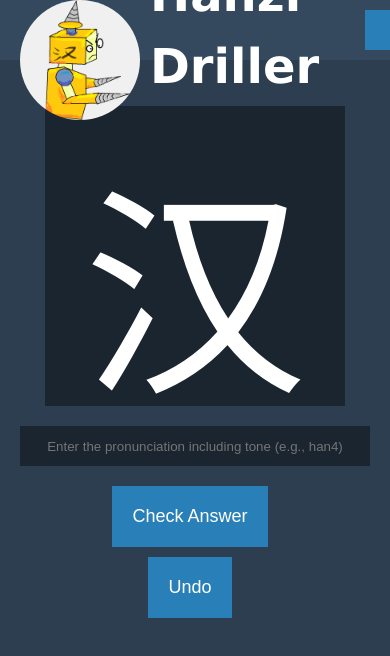
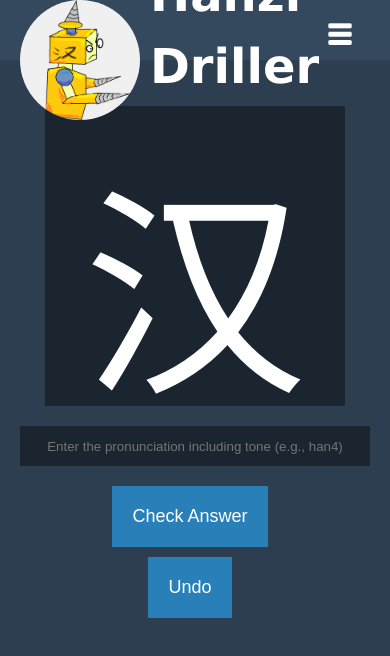
Before and after one commit to taiarima/hanzi-driller-js, a plain HTML site: page index.html in a window 390 px wide. Drawn offline with Linux system fonts and the light colour scheme.

Commit message:
Fixed nav dropdown button.

```diff
--- a/index.html
+++ b/index.html
@@ -16,15 +16,6 @@
       <div class="title">
         <h1>Hanzi Driller</h1>
       </div>
-      <!-- My original code here: -->
-      <!-- <div class="nav-links">
-        <a class="choose-list-link" href="#">Choose Study List</a>
-        <a class="settings-link" href="#">Settings</a>
-        <a class="about-link" href="#">About</a>
-        <a class="help-link" href="#">Help</a>
-      </div> -->
-
-      <!-- Testing out new code below -->
       <div class="nav-links">
         <a class="choose-list-link" href="#">Choose Study List</a>
         <a class="settings-link" href="#">Settings</a>
@@ -32,9 +23,7 @@
         <a class="help-link" href="#">Help</a>
       </div>
       <button class="menu-toggle" tabindex="0">
-        <span class="bar"></span>
-        <span class="bar"></span>
-        <span class="bar"></span>
+        <img class="hamburger-button" src="hamburgerButtonImg.png" />
       </button>
       <div class="dropdown">
         <a class="dropdown-item" href="#">Choose Study List</a>
--- a/script.js
+++ b/script.js
@@ -13,8 +13,8 @@ const answerText = document.querySelector(".answer-text");
 const checkAnsBtn = document.querySelector(".check-ans-btn");
 const undoBtn = document.querySelector(".undo-btn");
 
-// // Handling of Excel file with SheetJS
-// // Load the Excel file using SheetJS
+// Handling of Excel file with SheetJS
+// Load the Excel file using SheetJS
 // const hanziList6000 = XLSX.readFile("hanzi6000.xlsx");
 
 // // Get the first worksheet
--- a/style.css
+++ b/style.css
@@ -19,6 +19,7 @@ nav {
   left: 0;
   width: 100%;
   z-index: 1;
+  justify-content: flex-end;
 }
 
 .logo img {
@@ -133,20 +134,22 @@ button:hover {
   }
 
   /* Show the menu toggle button */
-  .menu-toggle {
+  /* .menu-toggle {
     display: block;
-  }
+  } */
 
   /* Style the menu toggle button */
   .menu-toggle {
     display: flex;
     flex-direction: column;
     justify-content: space-between;
-    width: 30px;
-    height: 22px;
-    margin: 5px;
+    height: 60px;
+    /* margin: 5px; */
     cursor: pointer;
+    /* width: calc(30px - 20px); */
     margin-left: auto;
+    margin-right: 30px;
+    background-color: #34495e;
   }
 
   .menu-toggle .bar {
@@ -167,9 +170,25 @@ button:hover {
   background-color: #f1f1f1;
   border: 1px solid black;
   cursor: pointer;
+  width: 100%;
 }
 
 /* Show the drop-down menu when the menu toggle button is clicked */
 .menu-toggle:focus + .dropdown {
   display: block;
+  position: absolute;
+  top: 100%;
+  right: 0;
+  width: 200px;
+  z-index: 2;
 }
+
+.menu-toggle:hover {
+  background-color: #34495e;
+}
+
+.hamburger-button {
+  height: 40px;
+  width: 40px;
+  filter: invert(100%);
+}
```
Also changed, not shown: hamburgerButtonImg.png (added).
